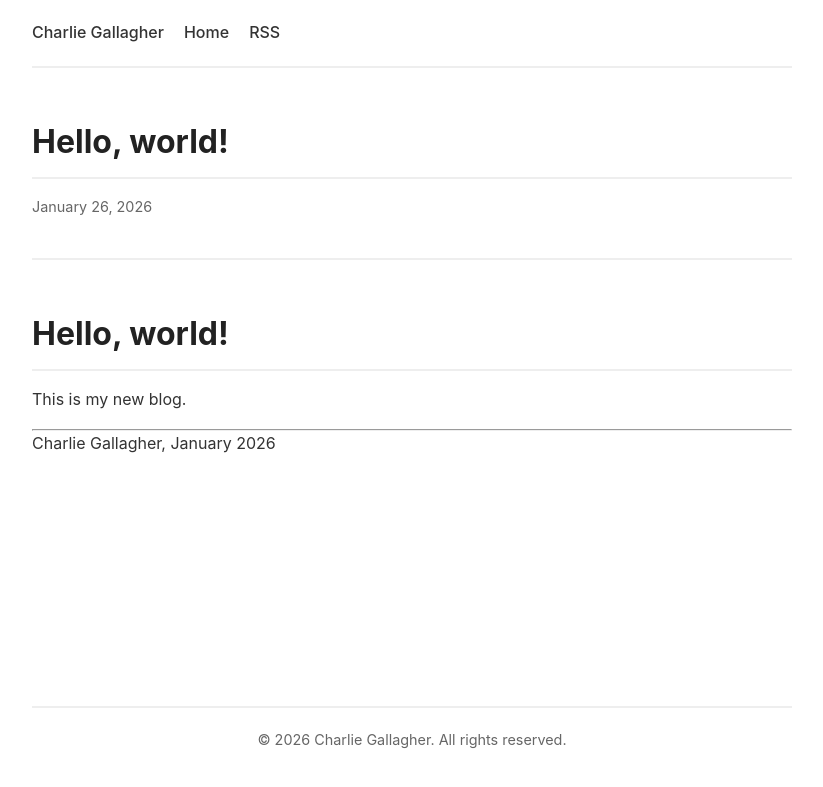
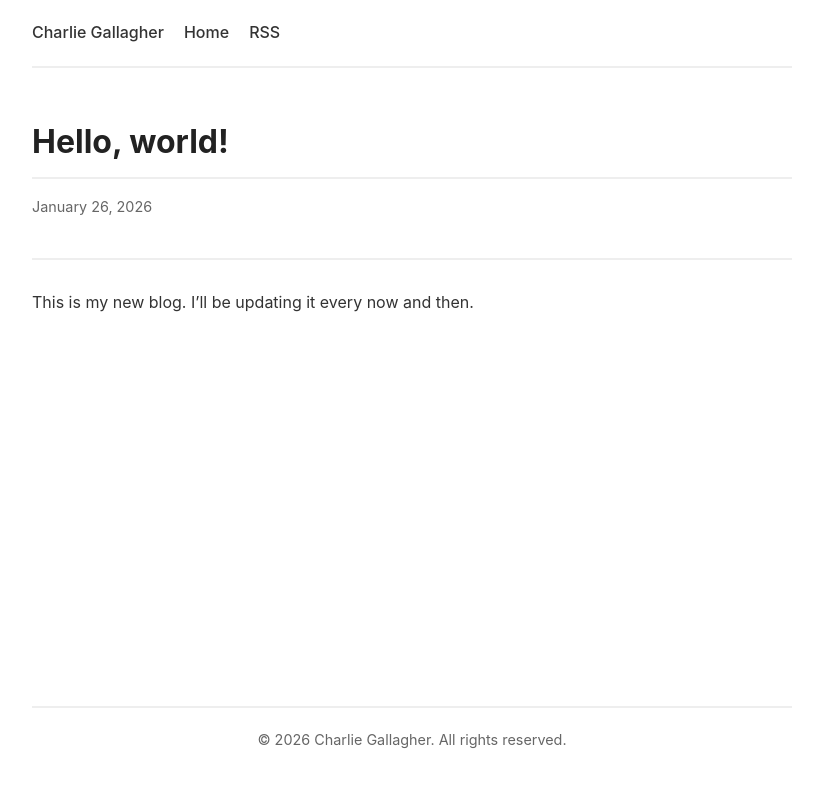
Before and after one commit to charlie-gallagher/charlie-gallagher.github.io, a Jekyll site: the page built from _posts/2026-01-26-hello-world.md, in a window 1280 px wide. Shown: the top 787 px of the page, without its empty margins (228-1051 px from the left). Built offline with Jekyll 4.4.1, drawn with Linux system fonts in a browser that asks for light colours.

Commit message:
New style on hello-world.md

```diff
--- a/_posts/2026-01-26-hello-world.md
+++ b/_posts/2026-01-26-hello-world.md
@@ -4,9 +4,4 @@ title: "Hello, world!"
 date: 2026-01-26
 ---
 
-# Hello, world!
-This is my new blog.
-
----
-
-Charlie Gallagher, January 2026
+This is my new blog. I'll be updating it every now and then.
```
